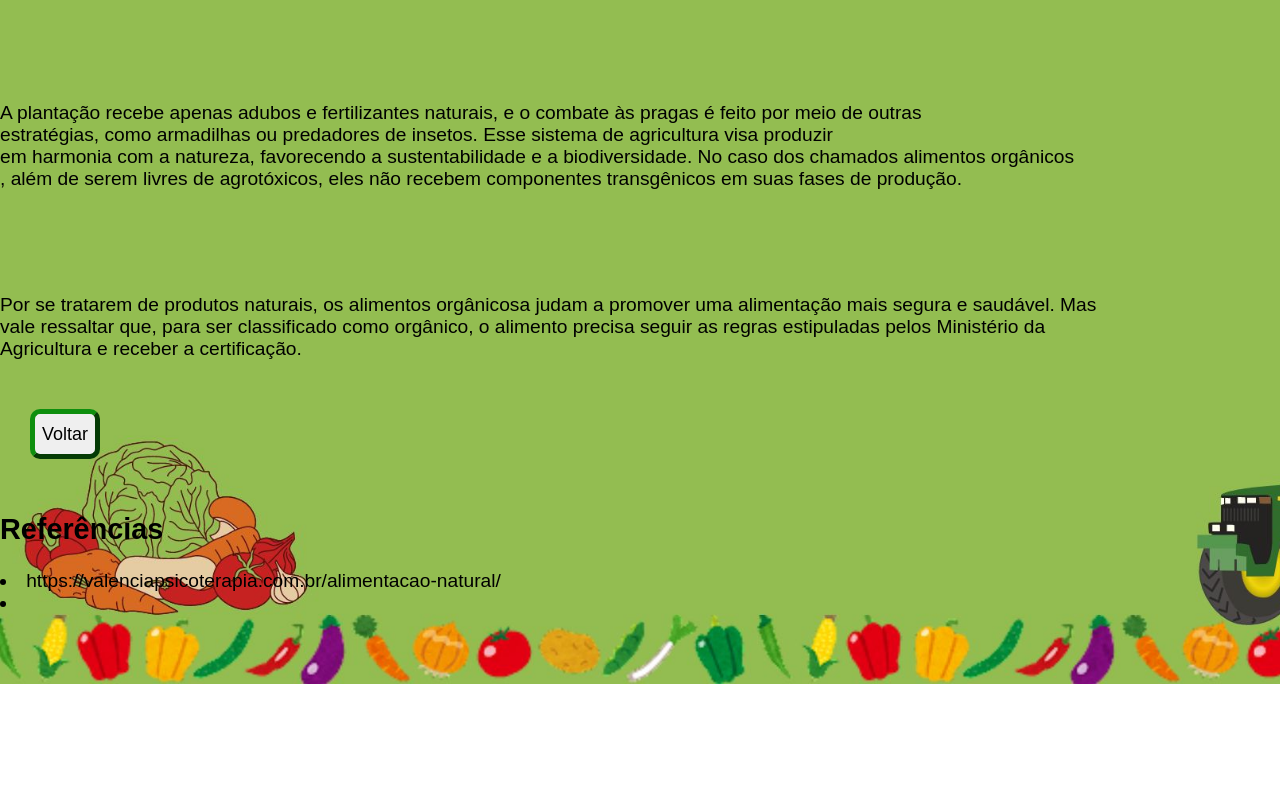
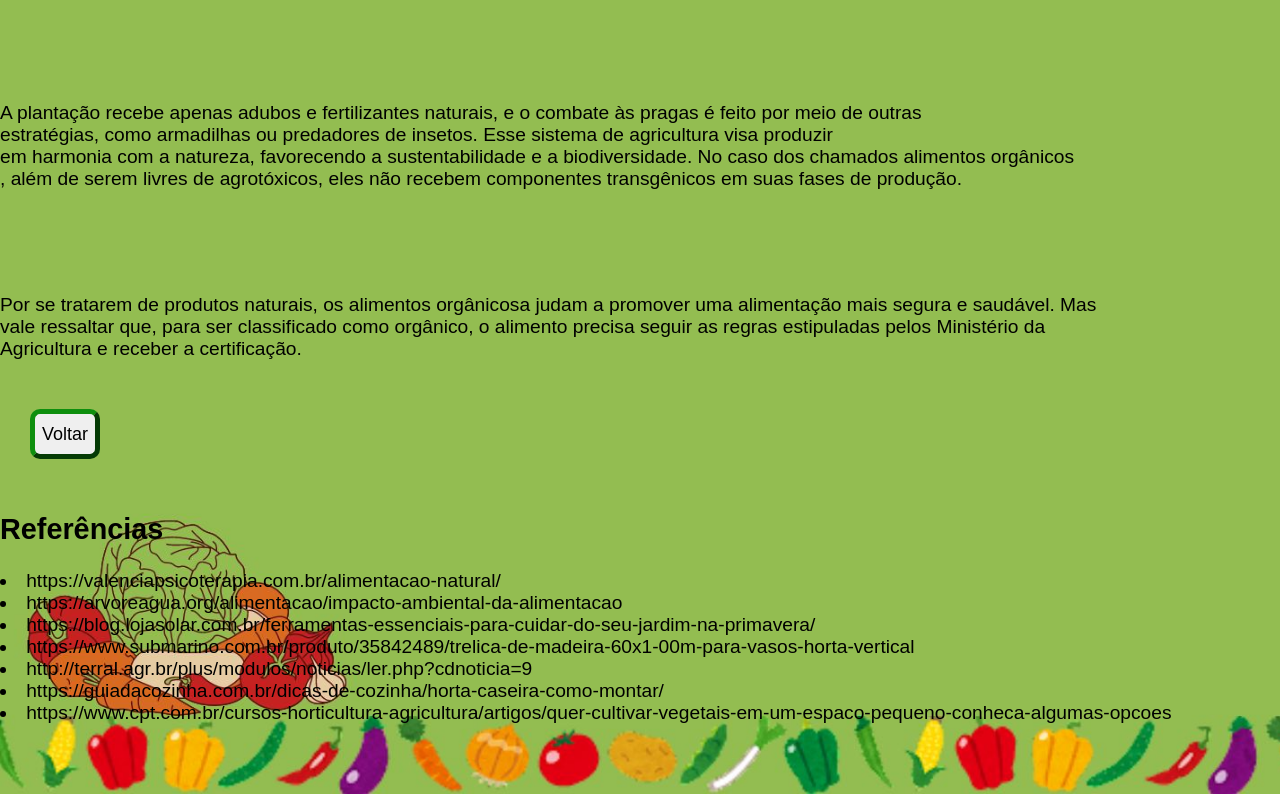
Before and after one commit to bagidalele/Agrinh0, a plain HTML site: page Alimentos organicos.html in a window 1280 px wide. Shown: the part 175-969 px from the top of the page. Before the commit the page ends 859 px from the top, so only its background shows below. Drawn offline with Linux system fonts and the light colour scheme.

Commit message:
Update Alimentos organicos.html

```diff
--- a/Alimentos organicos.html
+++ b/Alimentos organicos.html
@@ -31,8 +31,13 @@
                  <a href="index.html"><button>Voltar</button></a>
 
           <h2>Referências</h2>
-                    <li>https://valenciapsicoterapia.com.br/alimentacao-natural/</li>
-                    <li></li>
+                    <p><li>https://valenciapsicoterapia.com.br/alimentacao-natural/</li>
+                    <li>https://arvoreagua.org/alimentacao/impacto-ambiental-da-alimentacao</li>
+                    <li>https://blog.lojasolar.com.br/ferramentas-essenciais-para-cuidar-do-seu-jardim-na-primavera/</li>
+                    <li>https://www.submarino.com.br/produto/35842489/trelica-de-madeira-60x1-00m-para-vasos-horta-vertical</li>
+                    <li>http://terral.agr.br/plus/modulos/noticias/ler.php?cdnoticia=9</li>
+                    <li>https://guiadacozinha.com.br/dicas-de-cozinha/horta-caseira-como-montar/</li>
+                    <li>https://www.cpt.com.br/cursos-horticultura-agricultura/artigos/quer-cultivar-vegetais-em-um-espaco-pequeno-conheca-algumas-opcoes</li></p>
 
 
 </body>
```
